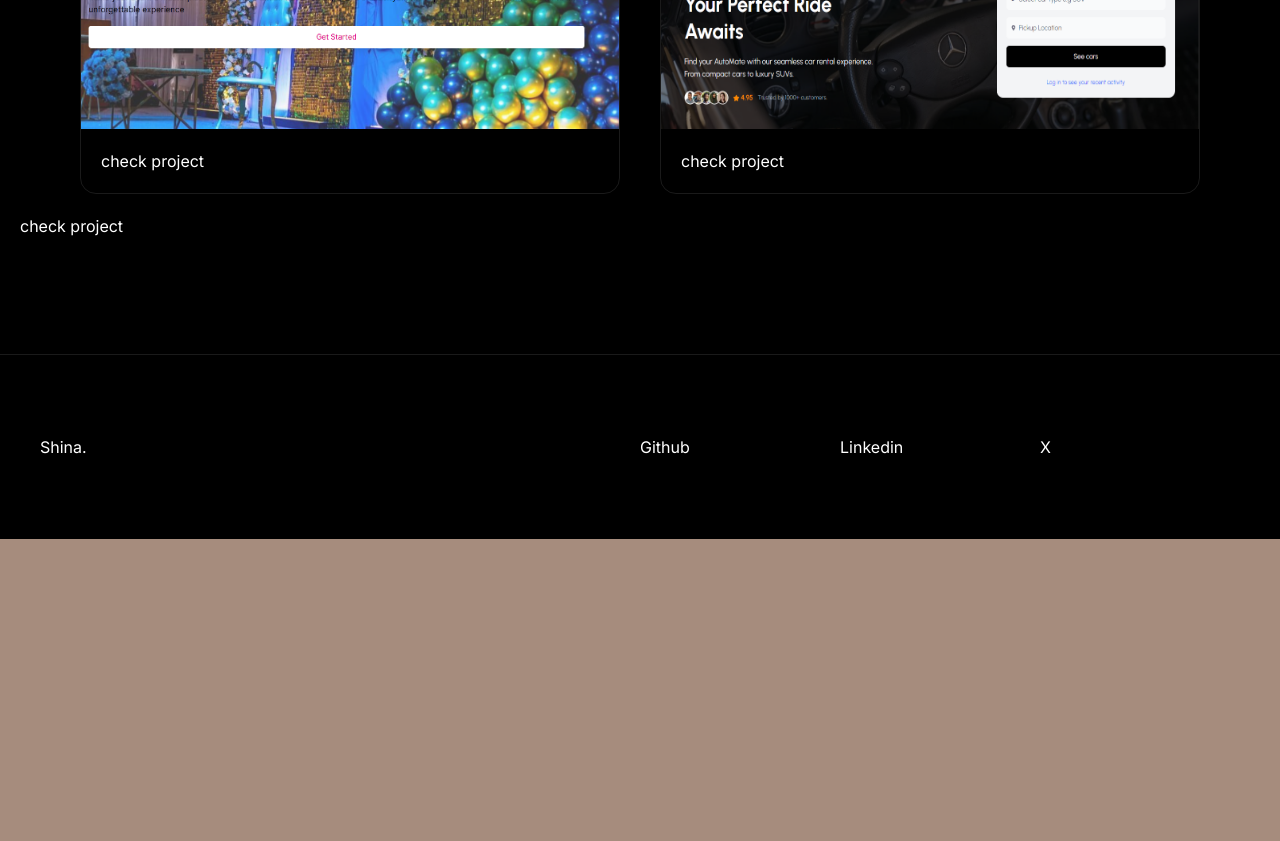
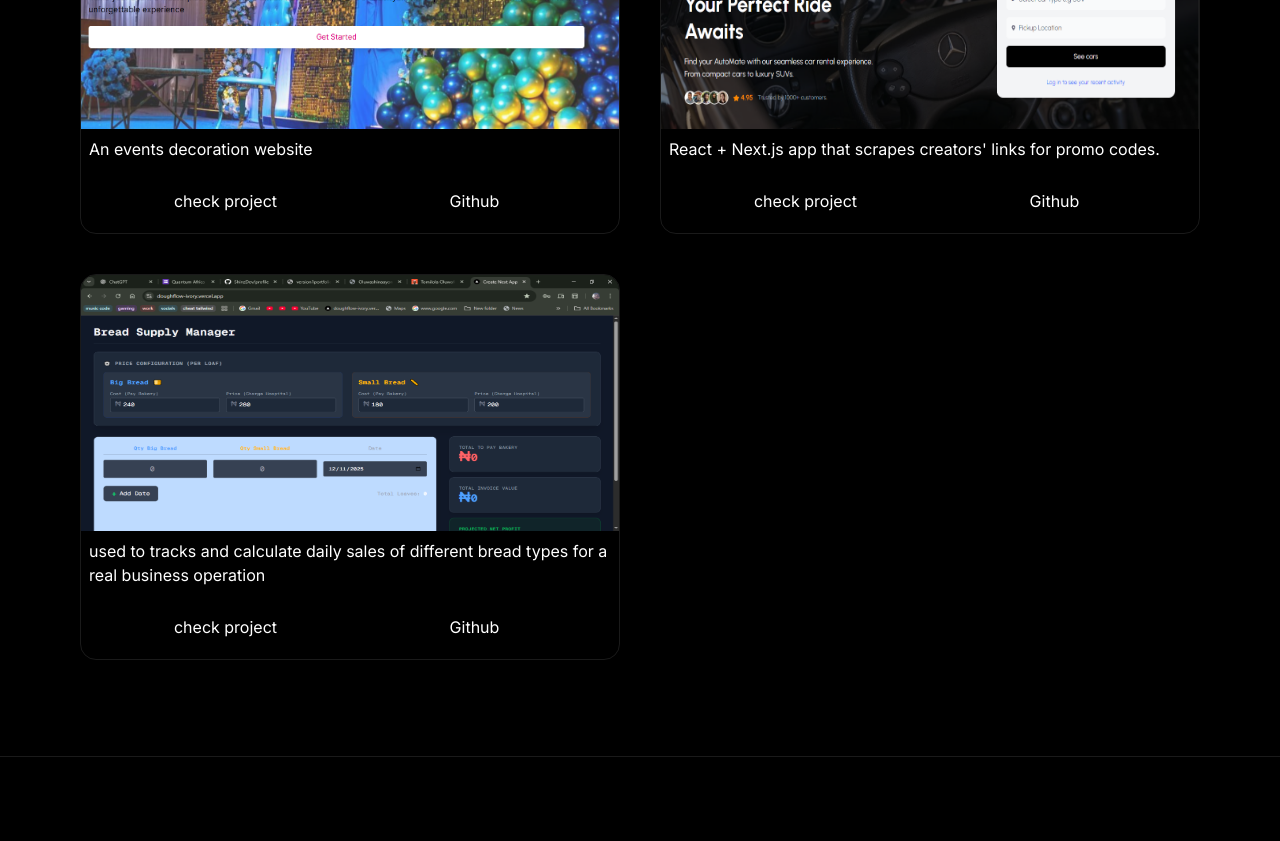
Before and after one commit to ShinzDev/versionone, a Next.js app: page /home in a window 1280 px wide. Shown: the part 1100-1941 px from the top of the page. Before the commit the page ends 1639 px from the top, so only its background shows below. Built offline with nearby package versions, Linux system fonts and the light colour scheme.

Commit message:
project section update

```diff
--- a/components/hero.jsx
+++ b/components/hero.jsx
@@ -42,7 +42,7 @@ export default function Hero() {
             <h1 className="text-5xl  py-2">{p.profession}</h1>
             <div className="bg-black    text-white font-medium rounded-md text-pretty
               px-2 py-2 hover:bg-white hover:text-black   transition duration-500">
-              <p className="text-sm">
+              <p className="text-md ">
                 Frontend web developer passionate about building clean, user-friendly digital experiences.
                 Skilled in React, TypeScript, JavaScript, and Tailwind CSS. Experienced in creating functional
                 web apps, integrating APIs, and documenting build processes.
--- a/components/projects.jsx
+++ b/components/projects.jsx
@@ -1,4 +1,4 @@
-'use client'
+"use client";
 
 import { motion } from "framer-motion";
 import Link from "next/link";
@@ -8,24 +8,29 @@ export default function FeaturedProjects() {
     {
       title: "Bosun Decoration",
       img: "showcase.png",
-      link : 'https://shin-xdecour.vercel.app/',
+      link: "https://shin-xdecour.vercel.app/",
       desc: "An events decoration website ",
-      button : 'https://shin-xdecour.vercel.app/'
     },
     {
       title: "Automate",
       img: "auto1.png",
-      link : 'https://doordash-nine.vercel.app/',
-
+      link: "https://doordash-nine.vercel.app/",
       desc: "React + Next.js app that scrapes creators' links for promo codes.",
     },
-
+    {
+      title: "Doughflow",
+      img: "dough.png",
+      link: "https://doughflow-ivory.vercel.app/",
+      desc: "used to tracks and calculate daily sales of different bread types for a real business operation",
+    },
   ];
 
   return (
     <section id="projects" className="w-full py-24 bg-black text-white">
       <div className="max-w-6xl mx-auto px-4">
-        <h2 className="text-3xl font-semibold mb-10 tracking-wide">Featured Projects</h2>
+        <h2 className="text-3xl font-semibold mb-10 tracking-wide">
+          Featured Projects
+        </h2>
 
         <div className="grid md:grid-cols-2 gap-10">
           {projects.map((p, i) => (
@@ -34,7 +39,7 @@ export default function FeaturedProjects() {
               initial={{ opacity: 0, y: 20 }}
               whileInView={{ opacity: 1, y: 0 }}
               transition={{ duration: 0.6, ease: "easeOut" }}
-              onClick={() => window.open(p.link, '_blank')}
+              // onClick={() => window.open(p.link, '_blank')}
               viewport={{ once: true }}
               className="group relative overflow-hidden rounded-2xl border border-white/10 shadow-xl"
             >
@@ -43,31 +48,27 @@ export default function FeaturedProjects() {
                 <img
                   src={p.img}
                   alt={p.title}
-
                   className="w-full h-64 group-hover:scale-110 transition-all duration-700"
                 />
               </div>
-
-              {/* Overlay */}
-              <div className="absolute z-50 inset-0 bg-black/90 opacity-0 group-hover:opacity-100 transition-all duration-500 flex flex-col justify-center p-6">
-                <h3 className="text-xl font-semibold">{p.title}</h3>
-                <p className="text-sm opacity-80 mt-2">{p.desc}</p>
-
+              <div className="p-2 text-left">
+                {p.desc}
               </div>
-              <div className="p-5" >
-                <button>
+              <div className="p-5 grid grid-cols-2">
+                <button
+                  className=""
+                  onClick={() => window.open(p.link, "_blank")}>
                   check project
+                </button>
+                <button
+                  className=""
+                  onClick={() => window.open(p.link, "_blank")}>
+                    Github
                 </button>
               </div>
             </motion.div>
-
           ))}
         </div>
-      </div>
-      <div className="p-5" >
-        <button>
-          check project
-        </button>
       </div>
     </section>
   );
--- a/package.json
+++ b/package.json
@@ -26,6 +26,7 @@
     "tailwindcss-animate": "^1.0.7"
   },
   "devDependencies": {
+    "baseline-browser-mapping": "^2.9.6",
     "postcss": "^8.5.6",
     "tailwindcss": "^3.4.18"
   }
```
Also changed, not shown: public/dough.png (added), 1 other file (tests, documents, lock files or other folders).
